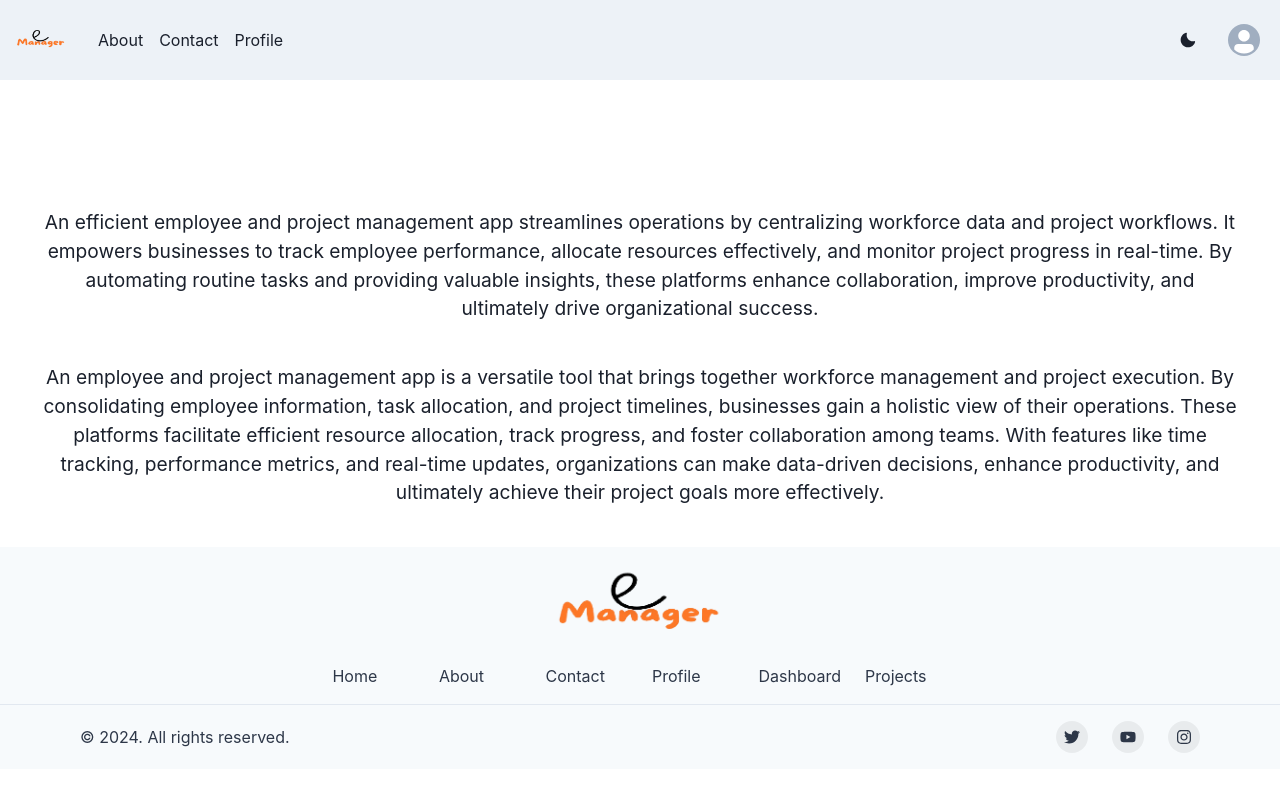
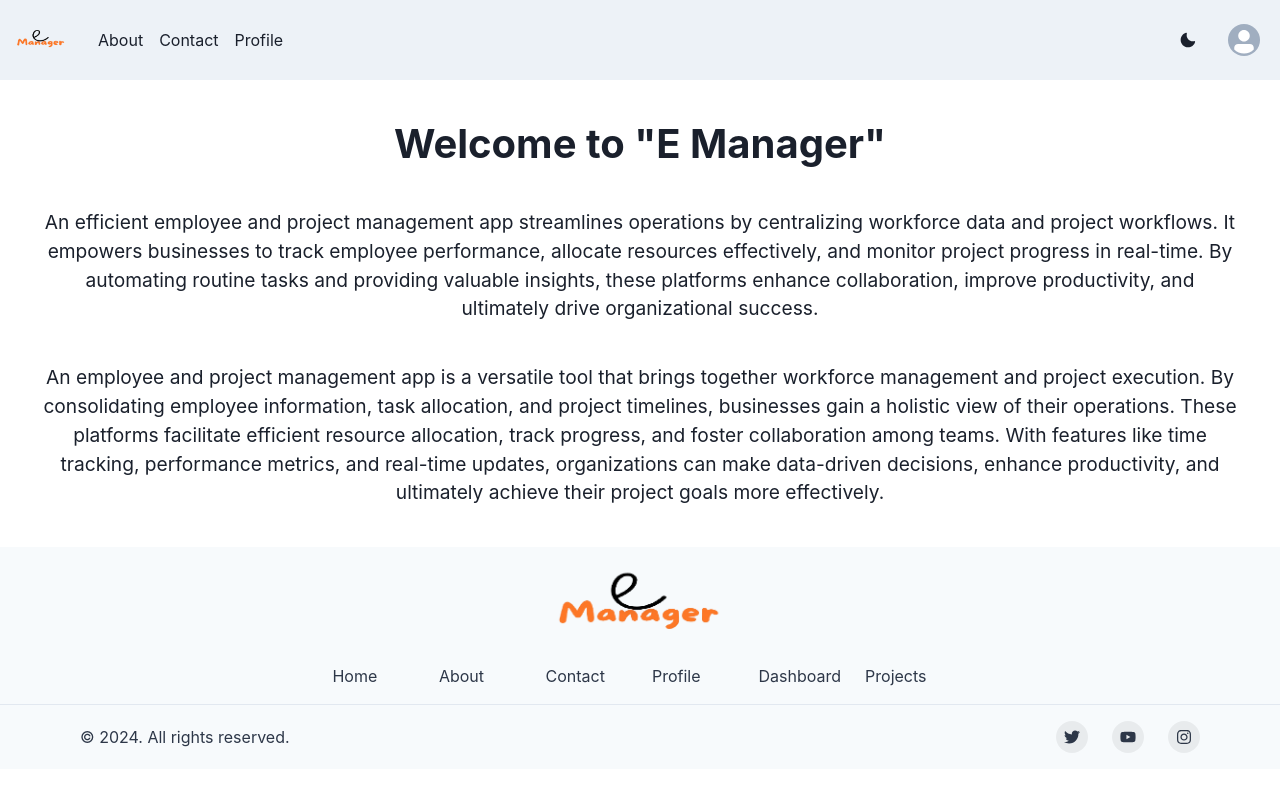
Before and after one commit to iAmJitenderRawat/empManagement, a React (Vite) app in the folder client/: page / in a window 1280 px wide. Shown: the top 792 px of the page. Built offline with nearby package versions, Linux system fonts and the light colour scheme; no server answers.

Commit message:
"Removed color prop from LandingPage heading and updated route paths in routes.jsx"

```diff
--- a/client/src/containers/LandingPage/LandingPage.jsx
+++ b/client/src/containers/LandingPage/LandingPage.jsx
@@ -15,7 +15,6 @@ export default function LandingPage() {
           textAlign={"center"}
           fontSize={40}
           fontWeight={700}
-          color={useColorModeValue("white", "gray.400")}
         >
           Welcome to "E Manager"
         </Heading>
```
Also changed, not shown: client/src/routes.jsx (+6 -6 lines).
